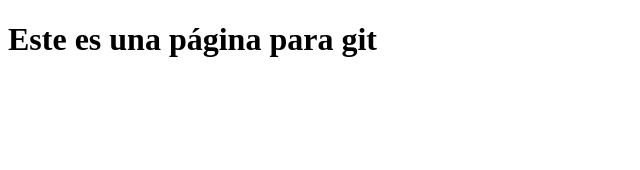
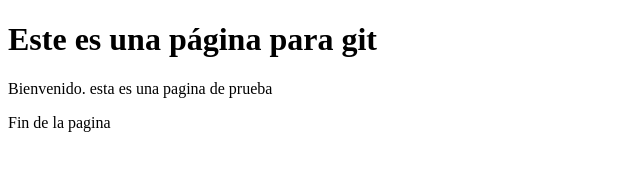
Before and after one commit to cesarnohayala/CursoGit, a plain HTML site: page index.html in a window 1280 px wide. Shown: the whole page, without its empty margins (0-640 px from the left). Drawn offline with Linux system fonts and the light colour scheme.

Commit message:
Update index.html

```diff
--- a/index.html
+++ b/index.html
@@ -8,5 +8,7 @@
 </head>
 <body>
     <h1>Este es una página para git</h1>
+    <p>Bienvenido. esta es una pagina de prueba</p>
+    <p>Fin de la pagina</p>
 </body>
 </html>
```
